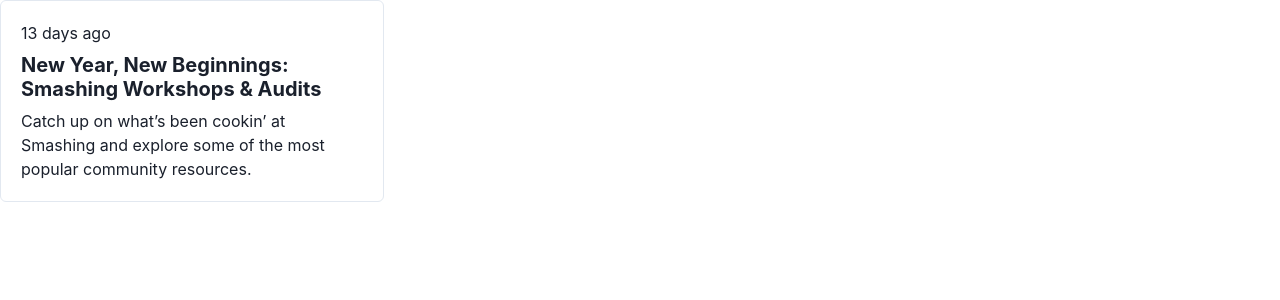
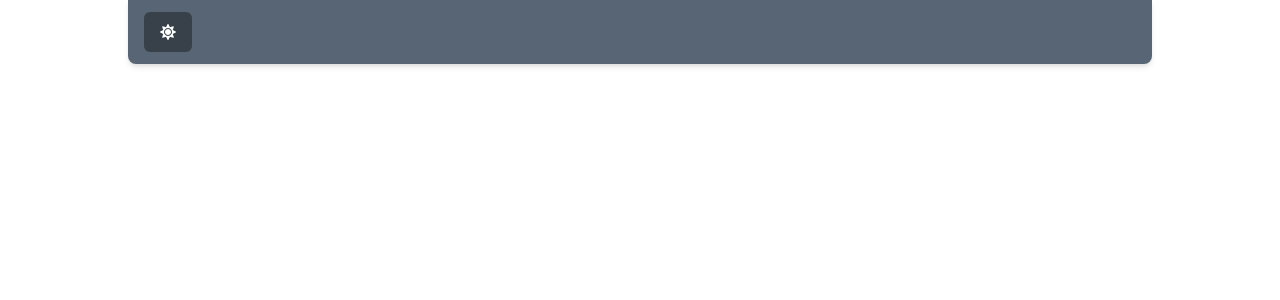
Before and after one commit to gcaramori/portfolio, a React (Create React App) app: page / in a window 1280 px wide. Shown: the top 300 px of the page. Built offline with nearby package versions, Linux system fonts and the light colour scheme.

Commit message:
first commit

```diff
--- a/package.json
+++ b/package.json
@@ -9,9 +9,10 @@
     "@testing-library/jest-dom": "^5.16.5",
     "@testing-library/react": "^13.3.0",
     "@testing-library/user-event": "^13.5.0",
-    "framer-motion": "^7.0.0",
+    "framer-motion": "^7.0.1",
     "react": "^18.2.0",
     "react-dom": "^18.2.0",
+    "react-icons": "^4.4.0",
     "react-scripts": "5.0.1",
     "web-vitals": "^2.1.4"
   },
--- a/src/components/header/Header.jsx
+++ b/src/components/header/Header.jsx
@@ -1,23 +1,15 @@
 import React from 'react'
-import { Heading, Box, Text, LinkBox, LinkOverlay } from '@chakra-ui/react'
+import { Heading, Container, Text, Button } from '@chakra-ui/react'
+import { FaSun, FaRegSun } from 'react-icons/fa';
 
-function Header() {
+const Header = () => {
     return (
         <header>
-            <LinkBox as='article' maxW='sm' p='5' borderWidth='1px' rounded='md'>
-                <Box as='time' dateTime='2021-01-15 15:30:00 +0000 UTC'>
-                    13 days ago
-                </Box>
-                <Heading size='md' my='2'>
-                    <LinkOverlay href='#'>
-                        New Year, New Beginnings: Smashing Workshops & Audits
-                    </LinkOverlay>
-                </Heading>
-                <Text>
-                    Catch up on what’s been cookin’ at Smashing and explore some of the most
-                    popular community resources.
-                </Text>
-            </LinkBox>
+            <Container px={4} py={3} bg={'#576574'} maxW="80%" mx="auto" boxShadow="md" borderBottomLeftRadius="lg" borderBottomRightRadius="lg">
+                <Button colorScheme='blackAlpha' variant='solid'>
+                    <FaSun />
+                </Button>
+            </Container>
         </header>
     )
 }
--- a/src/index.css
+++ b/src/index.css
@@ -1,13 +1,10 @@
 body {
   margin: 0;
+  height: 100%;
+  width: 100%;
   font-family: -apple-system, BlinkMacSystemFont, 'Segoe UI', 'Roboto', 'Oxygen',
     'Ubuntu', 'Cantarell', 'Fira Sans', 'Droid Sans', 'Helvetica Neue',
     sans-serif;
   -webkit-font-smoothing: antialiased;
   -moz-osx-font-smoothing: grayscale;
 }
-
-code {
-  font-family: source-code-pro, Menlo, Monaco, Consolas, 'Courier New',
-    monospace;
-}
--- a/src/index.js
+++ b/src/index.js
@@ -1,5 +1,13 @@
-import ReactDOM from 'react-dom'
+import { ColorModeScript } from '@chakra-ui/react'
+import ReactDOM from 'react-dom/client'
 import App from './App'
 import './index.css'
+import theme from './theme'
 
-ReactDOM.render(<App/>, document.querySelector('#root'));
+const rootElement = document.getElementById('root')
+ReactDOM.createRoot(rootElement).render(
+  <>
+    <ColorModeScript initialColorMode={theme.config.initialColorMode} />
+    <App />
+  </>
+)
--- /dev/null
+++ b/src/theme.js
@@ -0,0 +1,10 @@
+import { extendTheme } from '@chakra-ui/react'
+
+const config = {
+  initialColorMode: 'dark',
+  useSystemColorMode: false,
+}
+
+const theme = extendTheme({ config })
+
+export default theme
```
Also changed, not shown: 1 other file (tests, documents, lock files or other folders).
